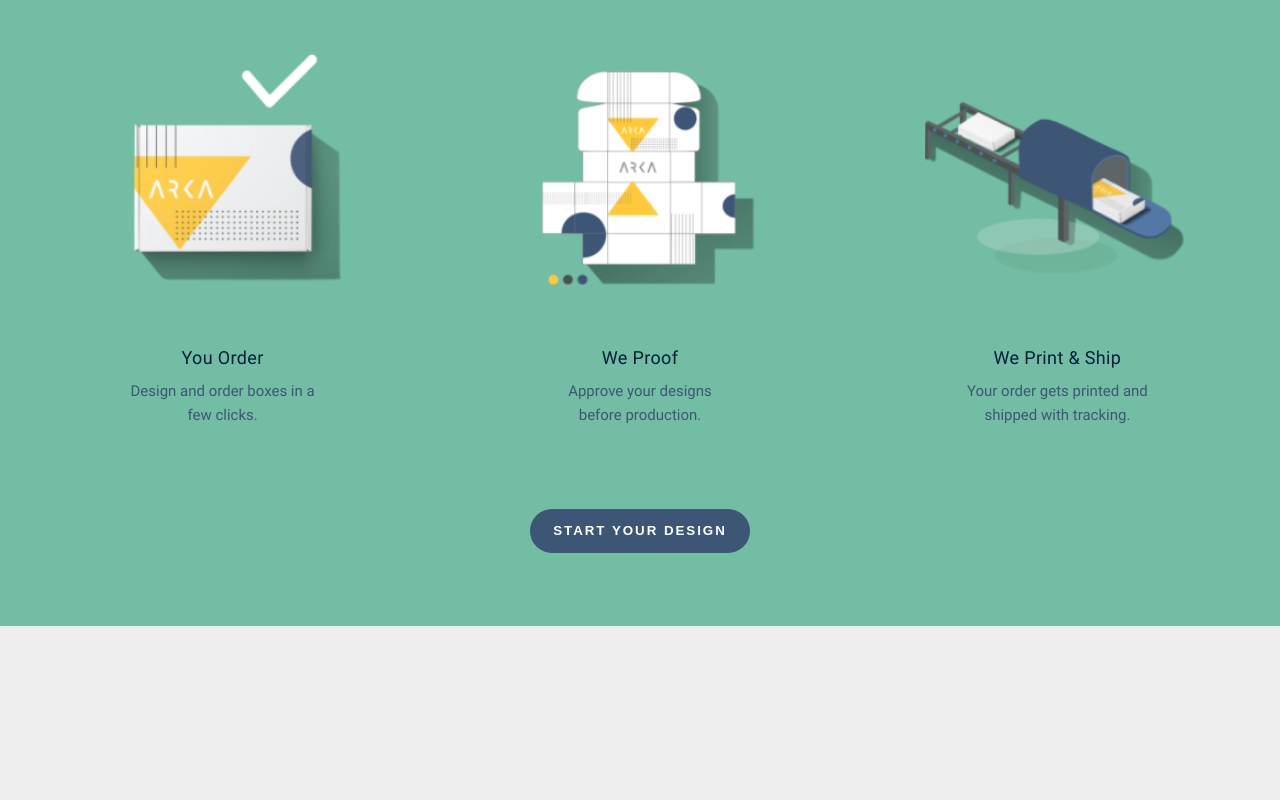
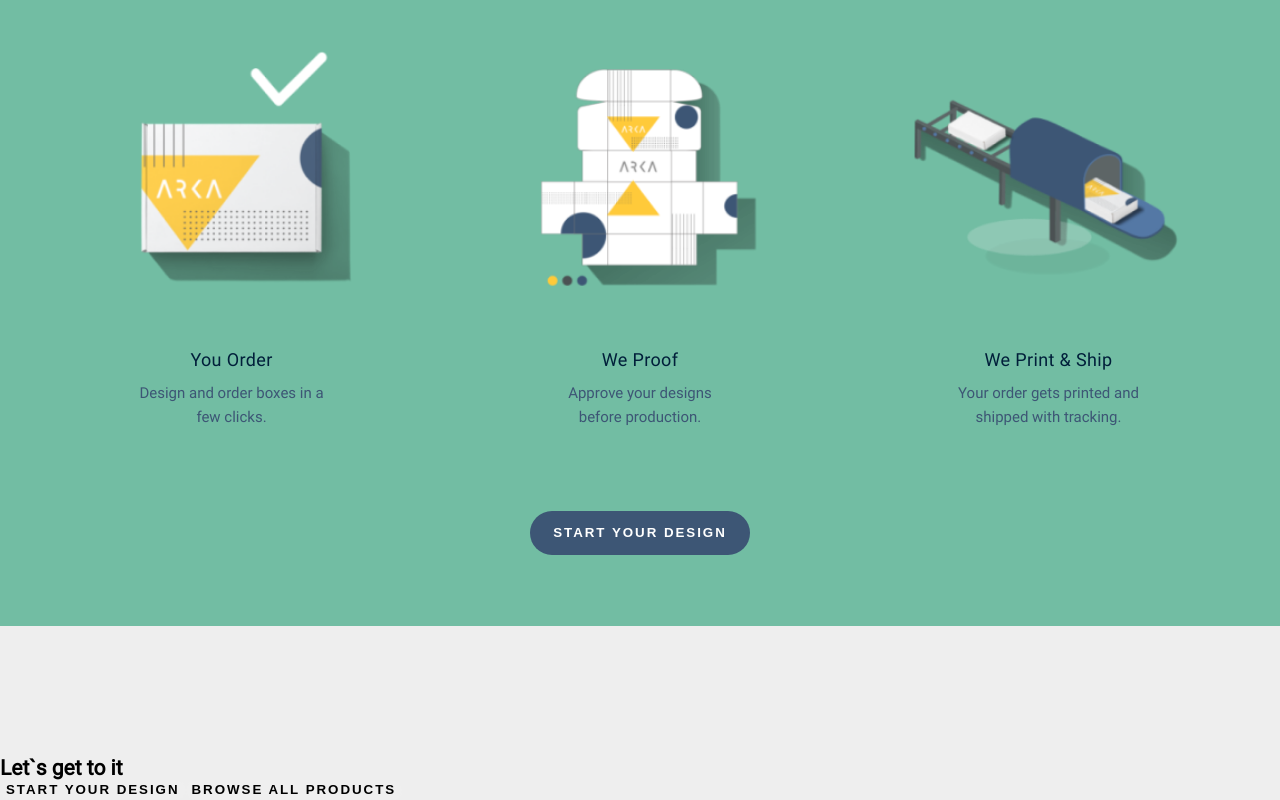
Before and after one commit to Meshhur/course-project, a React (Create React App) app: page / in a window 1280 px wide. Shown: the part 2464-3264 px from the top of the page. Before the commit the page ends 3090 px from the top, so only its background shows below. Built offline with nearby package versions, Linux system fonts and the light colour scheme.

Commit message:
created buttons block

```diff
--- a/src/App.js
+++ b/src/App.js
@@ -1,5 +1,6 @@
 import './App.css';
 import Achievements from './layout/achievements/Achievements';
+import Buttons from './layout/buttons/Buttons';
 import Customers from './layout/customers/Customers';
 import Customs from './layout/customs/Customs';
 import Header from './layout/header/Header';
@@ -17,6 +18,7 @@ function App() {
                 <Achievements />
                 <Products />
                 <Customs />
+                <Buttons />
 
             </main>
 
--- /dev/null
+++ b/src/layout/buttons/Buttons.jsx
@@ -0,0 +1,14 @@
+import React from 'react'
+import MyButton from '../../components/UI/button/MyButton'
+
+function Buttons() {
+  return (
+    <article className='buttons'>
+        <h2 className="getToIt">Let`s get to it</h2>
+        <MyButton className="">Start your design</MyButton>
+        <MyButton className="">Browse all products</MyButton>
+    </article>
+  )
+}
+
+export default Buttons
--- a/src/layout/customs/Customs.css
+++ b/src/layout/customs/Customs.css
@@ -17,7 +17,7 @@
 
 .equipments {
     display: flex;
-    width: 91%;
+    width: 90%;
     justify-content: space-between;
 }
 
@@ -29,7 +29,7 @@
 }
 
 .eq-picture {
-    width: 330px;
+    width: 335px;
 }
 
 .customs-headline {
```
Also changed, not shown: src/layout/buttons/Buttons.css (added).
